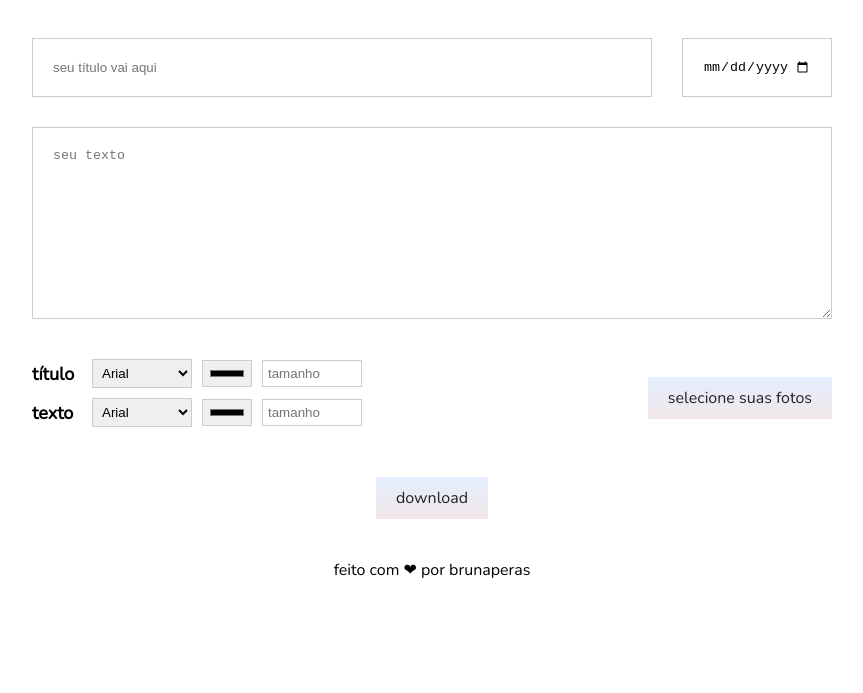
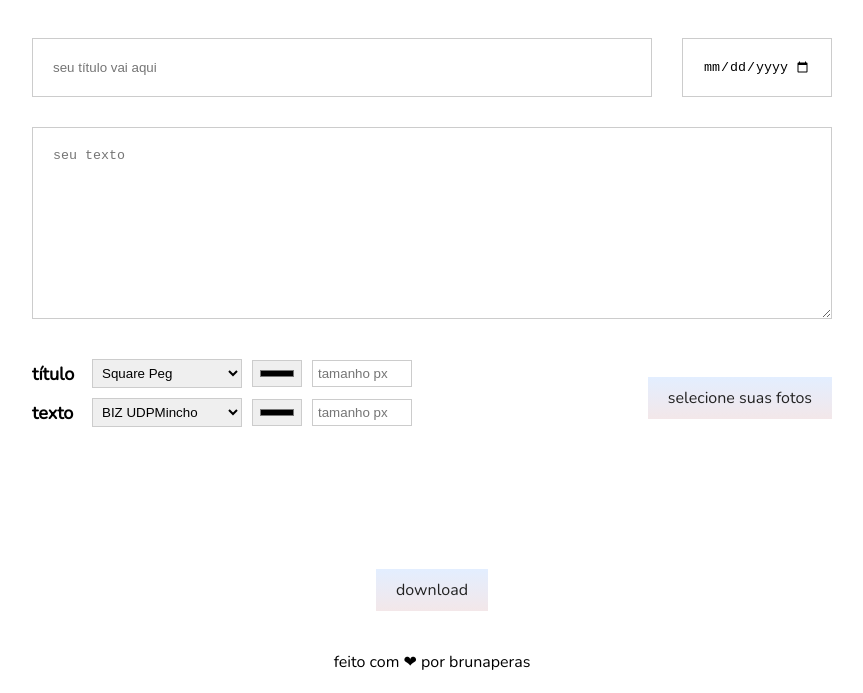
Before and after one commit to brunaperas/diarinho, a plain HTML site: page index.html in a window 1280 px wide. Shown: the part 159-852 px from the top of the page, without its empty margins (208-1071 px from the left). Before the commit the page ends 800 px from the top, so only its background shows below. Drawn offline with nearby package versions, Linux system fonts and the light colour scheme; a web font is replaced by a local one.

Commit message:
controles-estilo

```diff
--- a/css/style.css
+++ b/css/style.css
@@ -50,7 +50,6 @@ body {
   display: grid;
   grid-template-columns: 1fr max-content;
   align-items: center;
- margin-bottom: 40px;
 }
 .estilo-texto form {
   margin-bottom: 10px;
@@ -58,7 +57,7 @@ body {
 
 .grid-estilo {
   display: grid;
-  grid-template-columns: 50px 100px min-content 100px;
+  grid-template-columns: 50px 150px min-content 100px;
   align-items: center;
   gap: 10px;
 }
@@ -78,3 +77,21 @@ body {
   text-align: center;
   margin-bottom: 20px;
 }
+
+/* estilo div */
+
+.estilo-geral {
+  margin: 40px auto;
+  grid-column: 1/-1;
+  display: grid;
+  grid-template-columns: 1fr 100px;
+}
+.titulo-geral {
+  margin-bottom: 20px;
+}
+.texto-geral {
+  grid-column: 1/-1;
+}
+.data-geral {
+
+}
--- a/index.html
+++ b/index.html
@@ -8,7 +8,7 @@
   <title>Diarinho</title>
   <link rel="preconnect" href="https://fonts.googleapis.com">
   <link rel="preconnect" href="https://fonts.gstatic.com" crossorigin>
-  <link href="https://fonts.googleapis.com/css2?family=Fraunces:ital,wght@0,400;1,100&family=Nunito&display=swap" rel="stylesheet">
+  <link href="https://fonts.googleapis.com/css2?family=Abril+Fatface&family=Amatic+SC:wght@700&family=BIZ+UDPMincho&family=Fraunces:ital,wght@0,400;1,100&family=Inconsolata&family=Indie+Flower&family=Karla&family=Merriweather&family=Nunito&family=Permanent+Marker&family=Roboto+Mono&family=Square+Peg&display=swap" rel="stylesheet">
   <link rel="stylesheet" href="./css/style.css">
 </head>
 
@@ -30,25 +30,28 @@
   </section>
   <section class="personaliza">
     <div class="estilo-texto">
-      <form class="grid-estilo">
+      <form class="grid-estilo controles">
         <h3>título</h3>
-        <select name="fontFamily" id="fontFamily">
-          <option value="Arial">Arial</option>
-          <option value="Georgia">Georgia</option>
-          <option value="monospace">Monospace</option>
+        <select name="fonteTitulo" id="fonteTitulo">
+          <option value="Square Peg">Square Peg</option>
+          <option value="Abril Fatface">Abril Fatface</option>
+          <option value="Amatic SC">Amatic SC</option>
+          <option value="Indie Flower">Indie Flower</option>
+          <option value="Permanent Marker">Permanent Marker</option>
         </select>
-        <input type="color" name="color" id="color">
-        <input type="number" name="tamanho" id="tamanho" placeholder="tamanho">
-      </form>
-      <form class="grid-estilo">
+        <input type="color" name="colorTitulo" id="colorTitulo">
+        <input type="number" name="tamanhoTitulo" id="tamanhoTitulo" placeholder="tamanho px">
+
         <h3>texto</h3>
-        <select name="fontFamily" id="fontFamily">
-          <option value="Arial">Arial</option>
-          <option value="Georgia">Georgia</option>
-          <option value="monospace">Monospace</option>
+        <select name="fonteTexto" id="fonteTexto">
+          <option value="BIZ UDPMincho">BIZ UDPMincho</option>
+          <option value="Inconsolata">Inconsolata</option>
+          <option value="Karla">Karla</option>
+          <option value="Merriweather">Merriweather</option>
+          <option value="Roboto Mono">Roboto Mono</option>
         </select>
-        <input type="color" name="color" id="color">
-        <input type="number" placeholder="tamanho" name="tamanho" id="tamanho">
+        <input type="color" name="colorTexto" id="colorTexto">
+        <input type="number" placeholder="tamanho px" name="tamanhoTexto" id="tamanhoTexto">
       </form>
     </div>
     <div class="galeria">
--- a/js/script.js
+++ b/js/script.js
@@ -8,20 +8,35 @@ class editaTexto {
     this.personaliza = document.querySelector('.personaliza');
     this.estiloTexto = document.querySelector('.estilo-texto');
 
-    this.textoFinal = document.createElement('div');
+    this.tituloFinal = document.createElement ('h1');
+    this.tituloFinal.classList.add('titulo-geral');
+    this.textoFinal = document.createElement('p');
+    this.textoFinal.classList.add('texto-geral');
+    this.dataFinal = document.createElement('span');
+    this.dataFinal.classList.add('data-geral');
+    this.corpoFinal = document.createElement('section');
+    this.corpoFinal.classList.add('estilo-geral');
 
     this.corpoTexto = this.corpoTexto.bind(this);
+    this.changeEstilo = this.changeEstilo.bind(this);
   }
 
 
   corpoTexto() {
     this.titulo = this.caixaTitulo.value;
     this.texto = this.caixaTexto.value;
-    this.data = this.caixaData.value;
-    this.saveValues()
+    this.data = this.caixaData.value.split('-').reverse().join('\/');
+
+    this.saveValues();
     if (this.titulo && this.texto && this.data) {
-      this.textoFinal.innerHTML = this.titulo + ' ' + this.data + '</br>' + this.texto;
-      this.personaliza.append(this.textoFinal);
+      this.tituloFinal.innerHTML = this.titulo;
+      this.textoFinal.innerText = this.texto;
+      this.dataFinal.innerHTML = this.data;
+
+      this.personaliza.append(this.corpoFinal);
+      this.corpoFinal.appendChild(this.tituloFinal);
+      this.corpoFinal.appendChild(this.dataFinal);
+      this.corpoFinal.appendChild(this.textoFinal);
     }
   }
   insereTexto() {
@@ -37,10 +52,53 @@ class editaTexto {
     this.caixaTitulo.value = localStorage.getItem('titulo', this.titulo);
     this.caixaTexto.value = localStorage.getItem('texto', this.texto);
     this.caixaData.value = localStorage.getItem('data', this.data);
+
+    this.tituloFinal.innerHTML = localStorage.getItem('titulo', this.titulo);
+    this.textoFinal.innerText = localStorage.getItem('texto', this.texto);
+    this.dataFinal.innerHTML = localStorage.getItem('data', this.data);
+
+    this.personaliza.append(this.corpoFinal);
+    this.corpoFinal.appendChild(this.tituloFinal);
+    this.corpoFinal.appendChild(this.dataFinal);
+    this.corpoFinal.appendChild(this.textoFinal);
   }
+
+ changeEstilo() {
+   this.fonteTitulo = this.caixaFonteTitulo.value;
+  this.corTitulo = this.caixaCorTitulo.value;
+  this.tamanhoTitulo = this.caixaTamanhoTitulo.value;
+
+  this.fonteTexto = this.caixaFonteTexto.value;
+  this.corTexto = this.caixaCorTexto.value;
+  this.tamanhoTexto = this.caixaTamanhoTexto.value;
+
+  this.tituloFinal.style.fontFamily = this.fonteTitulo;
+  this.tituloFinal.style.color = this.corTitulo;
+  this.tituloFinal.style.fontSize = this.tamanhoTitulo + 'px';
+
+  this.textoFinal.style.fontFamily = this.fonteTexto;
+  this.textoFinal.style.color = this.corTexto;
+  this.textoFinal.style.fontSize = this.tamanhoTexto + 'px';
+  }
+
+  estiloFontes() {
+    this.controles = document.querySelector('.controles');
+
+    this.caixaFonteTitulo = document.querySelector('#fonteTitulo');
+    this.caixaCorTitulo = document.querySelector('#colorTitulo');
+    this.caixaTamanhoTitulo = document.querySelector('#tamanhoTitulo');
+
+    this.caixaFonteTexto = document.querySelector('#fonteTexto');
+    this.caixaCorTexto = document.querySelector('#colorTexto');
+    this.caixaTamanhoTexto = document.querySelector('#tamanhoTexto');
+
+    this.controles.addEventListener('change', this.changeEstilo);
+  }
+
   init() {
     this.setValues();
     this.insereTexto();
+    this.estiloFontes();
     return this;
   }
 }
```
Also changed, not shown: 1 other file.
